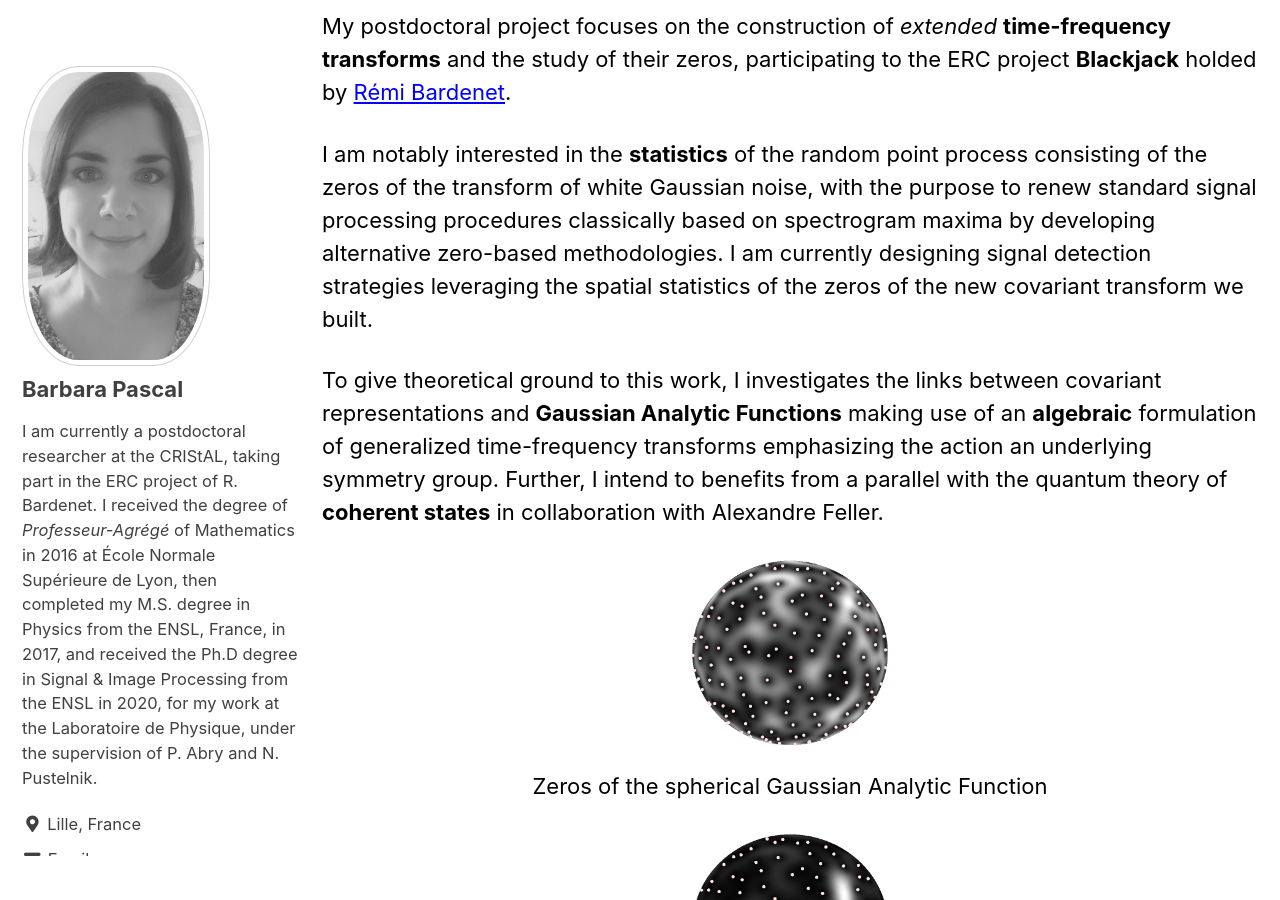
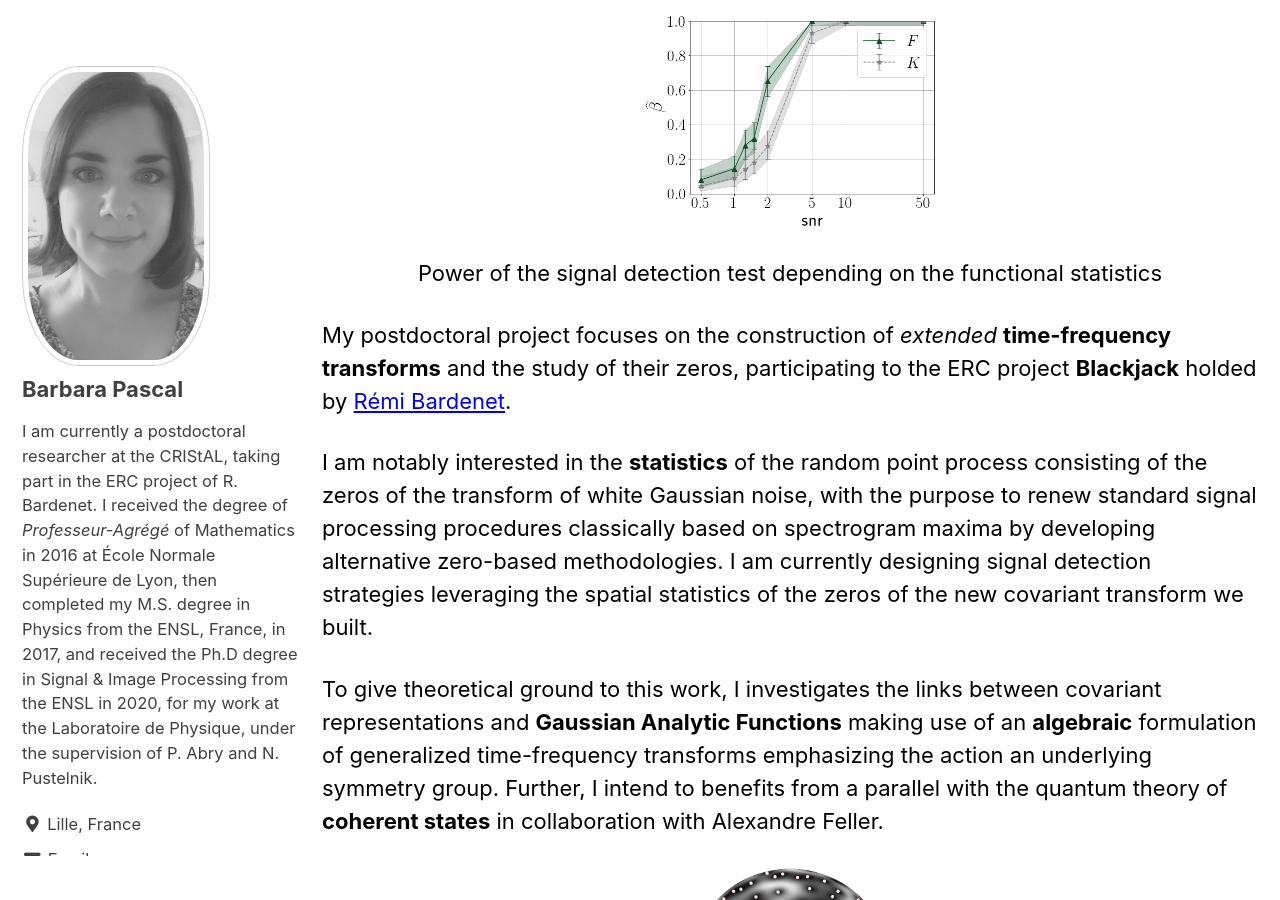
Before and after one commit to bpascal-fr/bpascal-fr.github.io, a Jekyll site: the page built from index.md, in a window 1280 px wide and 900 px high, scrolled down 610 px. Built offline with Jekyll 4.4.1, drawn with Linux system fonts in a browser that asks for light colours; cached includes are drawn as plain includes; nearby versions of some CDN libraries; some web fonts are replaced.

Commit message:
detection test

```diff
--- a/index.md
+++ b/index.md
@@ -13,6 +13,11 @@ Here is a detailed curriculum vitae [in english](assets/pdfs/CV_en.pdf) and [in
 ### Generalized time-frequency transforms and their zeros
 
 **!NEW!** Our journal [preprint](assets/pdfs/2022_TSP_hal.pdf) introducing a novel covariant transform tailored for *discrete* signals and designing detection methodology based on the zeros of the associated spectrogram has been submitted and is pending for verification [hal](https://hal.archives-ouvertes.fr/). The associated `Python` codes are available on [GitHub](https://github.com/bpascal-fr/kravchuk-transform-and-its-zeros).
+
+<div align="middle">
+<img width="300" src="assets/images/power_snr_256_duration_15.png" align="center">
+        <p align="center">Power of the signal detection test depending on the functional statistics</p>
+</div>
 
 My postdoctoral project focuses on the construction of *extended* **time-frequency transforms** and the study of their zeros, participating to the ERC project **Blackjack** holded by [Rémi Bardenet](https://rbardenet.github.io/).
 
```
Also changed, not shown: assets/images/power_snr_256_duration_15.png (added).
